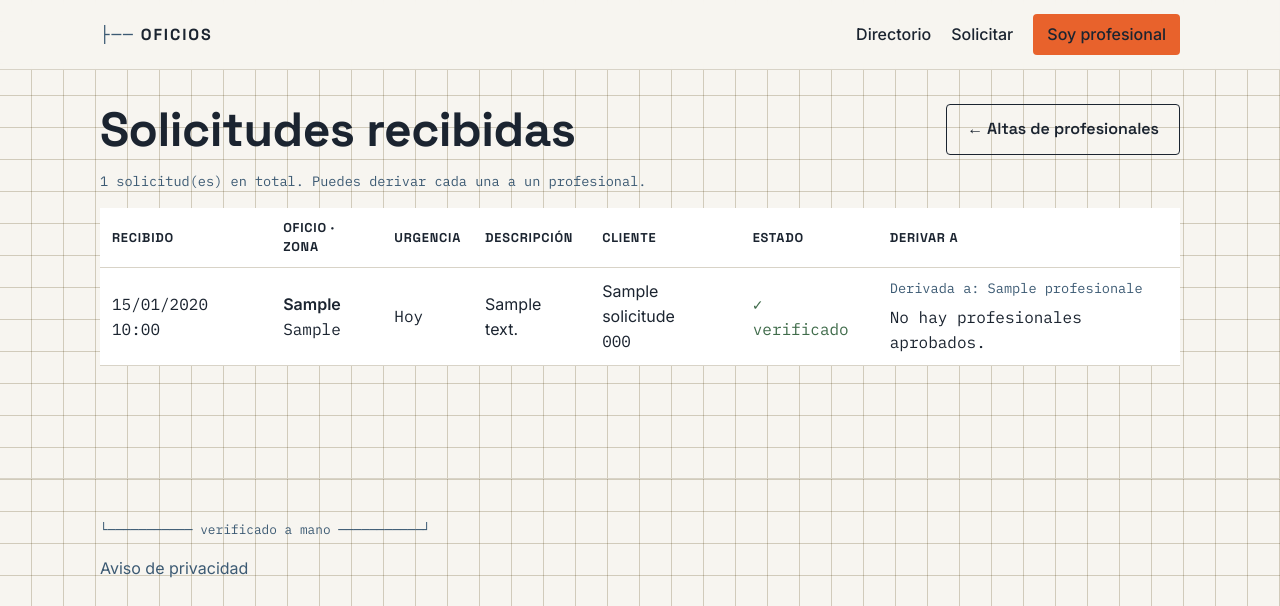
After one commit to devmiraarmx/oficios-, a Flask app: page /admin/solicitudes in a window 1280 px wide. The commit adds this page. Shown: the top 606 px of the page. Run offline with Flask 3, Linux system fonts and the light colour scheme; tables that the repository leaves empty hold one stand-in row (values such as "Sample post").

Commit message:
Panel de solicitudes en admin y derivación manual de leads (#12)
Da al equipo dos cosas que faltaban: ver todas las solicitudes recibidas y
asignar (derivar) una a un profesional específico de su red.

- Modelo Derivacion (profesional_id, solicitud_id, único por par) + migración
  c3d7e9a1b5f2. Distinta del Desbloqueo: es entrega manual, NO cobra crédito.
- Admin: nueva pantalla /admin/solicitudes con todas las solicitudes (oficio,
  zona, urgencia, descripción, cliente, verificación, cuántos profesionales
  coinciden y a quién ya se derivó) y acción /admin/solicitud/<id>/derivar.
  Enlace desde el panel principal.
- Bandeja del profesional: los leads derivados aparecen aunque no coincidan
  por oficio/zona, con el contacto revelado gratis y un sello "Derivado por
  el equipo". Se combinan con los leads por coincidencia sin duplicar.
- servicios.py: derivar_lead (idempotente), ids_derivadas, solicitudes_derivadas.
- notificaciones.py: notificar_derivacion (push best-effort al profesional).


Claude-Session: https://claude.ai/code/session_018jHe2wSSwPhwXz9duLF4mT

Co-authored-by: Claude <noreply@anthropic.com>

```diff
--- a/app/blueprints/admin/routes.py
+++ b/app/blueprints/admin/routes.py
@@ -12,8 +12,13 @@ from app.models import (
     Profesional,
     Oficio,
     Zona,
+    Solicitud,
     EstadoProfesional,
     OrigenProfesional,
+)
+from app.servicios import (
+    derivar_lead,
+    profesionales_para_solicitud,
 )
 
 
@@ -30,6 +35,60 @@ def panel():
         .all()
     )
     return render_template("admin/panel.html", pendientes=pendientes, aprobados=aprobados)
+
+
+@bp.route("/solicitudes")
+def solicitudes():
+    """Todas las solicitudes de servicio recibidas (leads), más recientes
+    primero. Desde aquí el equipo puede derivar cada una a un profesional."""
+    todas = Solicitud.query.order_by(Solicitud.creado_en.desc()).all()
+    aprobados = (
+        Profesional.query.filter_by(estado=EstadoProfesional.APROBADO)
+        .order_by(Profesional.nombre).all()
+    )
+    # Por solicitud: profesionales que coinciden (sugerencia) y a quién ya se
+    # derivó (para no repetir y mostrarlo).
+    coincidencias = {s.id: profesionales_para_solicitud(s) for s in todas}
+    ya_derivadas = {
+        s.id: [d.profesional.nombre for d in s.derivaciones] for s in todas
+    }
+    return render_template(
+        "admin/solicitudes.html",
+        solicitudes=todas,
+        aprobados=aprobados,
+        coincidencias=coincidencias,
+        ya_derivadas=ya_derivadas,
+    )
+
+
+@bp.route("/solicitud/<int:solicitud_id>/derivar", methods=["POST"])
+def derivar(solicitud_id):
+    """Deriva una solicitud a un profesional aprobado (asignación manual)."""
+    solicitud = Solicitud.query.get_or_404(solicitud_id)
+    profesional_id = request.form.get("profesional_id")
+    profesional = Profesional.query.filter_by(
+        id=profesional_id, estado=EstadoProfesional.APROBADO
+    ).first()
+    if profesional is None:
+        flash("Selecciona un profesional aprobado para derivar la solicitud.", "error")
+        return redirect(url_for("admin.solicitudes"))
+
+    _derivacion, creada = derivar_lead(profesional, solicitud)
+    if creada:
+        # Aviso push best-effort (si el profesional tiene notificaciones activas).
+        try:
+            from app.notificaciones import notificar_derivacion
+            notificar_derivacion(profesional, solicitud)
+        except Exception:  # nunca romper la derivación por un fallo de push
+            pass
+        flash(
+            f"Solicitud derivada a {profesional.nombre}. La verá en su bandeja "
+            f"de leads sin costo.",
+            "success",
+        )
+    else:
+        flash(f"Esa solicitud ya estaba derivada a {profesional.nombre}.", "success")
+    return redirect(url_for("admin.solicitudes"))
 
 
 @bp.route("/alta-directa", methods=["GET", "POST"])
--- a/app/servicios.py
+++ b/app/servicios.py
@@ -7,6 +7,7 @@ atómica, fácil de razonar y de probar.
 from app.extensions import db
 from app.models import (
     Desbloqueo,
+    Derivacion,
     MovimientoCredito,
     Profesional,
     Solicitud,
@@ -90,6 +91,43 @@ def ids_desbloqueadas(profesional) -> set[int]:
     return {d.solicitud_id for d in profesional.desbloqueos}
 
 
+def ids_derivadas(profesional) -> set[int]:
+    """IDs de solicitudes que el equipo derivó directamente a este profesional.
+    Se muestran con el contacto revelado sin cobrar crédito."""
+    return {d.solicitud_id for d in profesional.derivaciones}
+
+
+def derivar_lead(profesional, solicitud):
+    """Deriva (asigna a mano) una solicitud a un profesional concreto.
+
+    Idempotente: si ya estaba derivada a ese profesional, no la duplica.
+    Devuelve (derivacion, creada) donde `creada` indica si se creó en esta
+    llamada. No cobra créditos: es una entrega manual del equipo.
+    """
+    existente = Derivacion.query.filter_by(
+        profesional_id=profesional.id, solicitud_id=solicitud.id
+    ).first()
+    if existente:
+        return existente, False
+
+    derivacion = Derivacion(profesional_id=profesional.id, solicitud_id=solicitud.id)
+    db.session.add(derivacion)
+    db.session.commit()
+    return derivacion, True
+
+
+def solicitudes_derivadas(profesional):
+    """Solicitudes derivadas a este profesional (aunque no coincidan por oficio
+    o zona: el equipo las asignó a mano)."""
+    ids = ids_derivadas(profesional)
+    if not ids:
+        return []
+    return (
+        Solicitud.query.filter(Solicitud.id.in_(ids))
+        .order_by(Solicitud.creado_en.desc()).all()
+    )
+
+
 def leads_para(profesional):
     """Solicitudes que son leads válidos para este profesional:
     teléfono verificado y coincidencia por oficio y zona.
--- a/app/static/css/estilo.css
+++ b/app/static/css/estilo.css
@@ -151,6 +151,13 @@ main.contenedor { padding: 32px 0 64px; }
 }
 .ficha__etiqueta { color: var(--acero); text-transform: uppercase; letter-spacing: 0.05em; font-size: 0.72rem; }
 .ficha__valor { font-family: var(--fuente-mono); }
+.sello-derivado {
+  display: inline-block; margin-bottom: 10px;
+  background: #ecf3ee; color: var(--verificado);
+  border: 1px solid var(--verificado); border-radius: 999px;
+  padding: 3px 10px; font-size: 0.72rem; font-weight: 600;
+  text-transform: uppercase; letter-spacing: 0.04em;
+}
 
 /* Avatar / foto de perfil */
 .avatar {
--- a/app/templates/admin/panel.html
+++ b/app/templates/admin/panel.html
@@ -4,7 +4,10 @@
 {% block contenido %}
 <div style="display:flex; justify-content:space-between; align-items:center; gap:16px;">
   <h1 style="margin:0">Cola de verificación</h1>
-  <a class="boton" href="{{ url_for('admin.alta_directa') }}">+ Alta directa</a>
+  <div class="acciones-fila">
+    <a class="boton boton--fantasma" href="{{ url_for('admin.solicitudes') }}">Solicitudes recibidas</a>
+    <a class="boton" href="{{ url_for('admin.alta_directa') }}">+ Alta directa</a>
+  </div>
 </div>
 <p class="hero__cota">{{ pendientes | length }} alta(s) pendiente(s) de aprobar.</p>
 
--- /dev/null
+++ b/app/templates/admin/solicitudes.html
@@ -0,0 +1,79 @@
+{% extends "base.html" %}
+{% block titulo %}Panel — solicitudes recibidas{% endblock %}
+
+{% set etiquetas_urgencia = {'hoy':'Hoy', 'esta_semana':'Esta semana', 'sin_prisa':'Sin prisa'} %}
+
+{% block contenido %}
+<div style="display:flex; justify-content:space-between; align-items:center; gap:16px; flex-wrap:wrap;">
+  <h1 style="margin:0">Solicitudes recibidas</h1>
+  <a class="boton boton--fantasma" href="{{ url_for('admin.panel') }}">← Altas de profesionales</a>
+</div>
+<p class="hero__cota">{{ solicitudes | length }} solicitud(es) en total. Puedes derivar cada una a un profesional.</p>
+
+{% if solicitudes %}
+<table class="tabla">
+  <thead>
+    <tr>
+      <th>Recibido</th>
+      <th>Oficio · Zona</th>
+      <th>Urgencia</th>
+      <th>Descripción</th>
+      <th>Cliente</th>
+      <th>Estado</th>
+      <th>Derivar a</th>
+    </tr>
+  </thead>
+  <tbody>
+    {% for s in solicitudes %}
+    <tr>
+      <td class="dato">{{ s.creado_en.strftime('%d/%m/%Y %H:%M') }}</td>
+      <td>
+        <strong>{{ s.oficio }}</strong><br>
+        <span class="dato">{{ s.zona }}</span>
+      </td>
+      <td class="dato">{{ etiquetas_urgencia.get(s.urgencia.value, '—') if s.urgencia else '—' }}</td>
+      <td style="max-width:280px">{{ s.descripcion }}</td>
+      <td>
+        {{ s.nombre_cliente or '—' }}<br>
+        <span class="dato">{{ s.telefono_cliente }}</span>
+      </td>
+      <td class="dato">
+        {% if s.telefono_verificado %}
+          <span style="color:var(--verificado)">✓ verificado</span>
+        {% else %}
+          <span style="color:var(--acento)">sin verificar</span>
+        {% endif %}
+        {% if coincidencias[s.id] %}
+          <br>{{ coincidencias[s.id] | length }} coinciden
+        {% endif %}
+      </td>
+      <td>
+        {% if ya_derivadas[s.id] %}
+          <div class="hero__cota" style="margin-bottom:6px">
+            Derivada a: {{ ya_derivadas[s.id] | join(', ') }}
+          </div>
+        {% endif %}
+        {% if aprobados %}
+        <form method="post"
+              action="{{ url_for('admin.derivar', solicitud_id=s.id) }}"
+              class="acciones-fila" style="gap:6px; align-items:center;">
+          <select name="profesional_id" required style="max-width:180px">
+            <option value="">Elegir profesional…</option>
+            {% for p in aprobados %}
+              <option value="{{ p.id }}">{{ p.nombre }}{% if p.oficios %} · {{ p.oficios | map(attribute='nombre') | join(', ') }}{% endif %}</option>
+            {% endfor %}
+          </select>
+          <button class="boton" type="submit">Derivar</button>
+        </form>
+        {% else %}
+          <span class="dato">No hay profesionales aprobados.</span>
+        {% endif %}
+      </td>
+    </tr>
+    {% endfor %}
+  </tbody>
+</table>
+{% else %}
+<p>Aún no hay solicitudes recibidas.</p>
+{% endif %}
+{% endblock %}
--- a/app/templates/profesionales/leads.html
+++ b/app/templates/profesionales/leads.html
@@ -26,6 +26,9 @@
   <div class="rejilla-fichas">
     {% for solicitud in leads %}
       <article class="ficha">
+        {% if solicitud.id in derivadas %}
+          <div class="sello-derivado">✓ Derivado por el equipo · sin costo</div>
+        {% endif %}
         <div class="ficha__renglon">
           <span class="ficha__etiqueta">Oficio</span>
           <span class="ficha__valor">{{ solicitud.oficio }}</span>
```
Also changed, not shown: app/blueprints/profesionales/routes.py (+15 -2 lines), app/models.py (+29 -0 lines), app/notificaciones.py (+15 -0 lines), migrations/versions/c3d7e9a1b5f2_agregar_derivaciones.py (added, +44 -0 lines).
